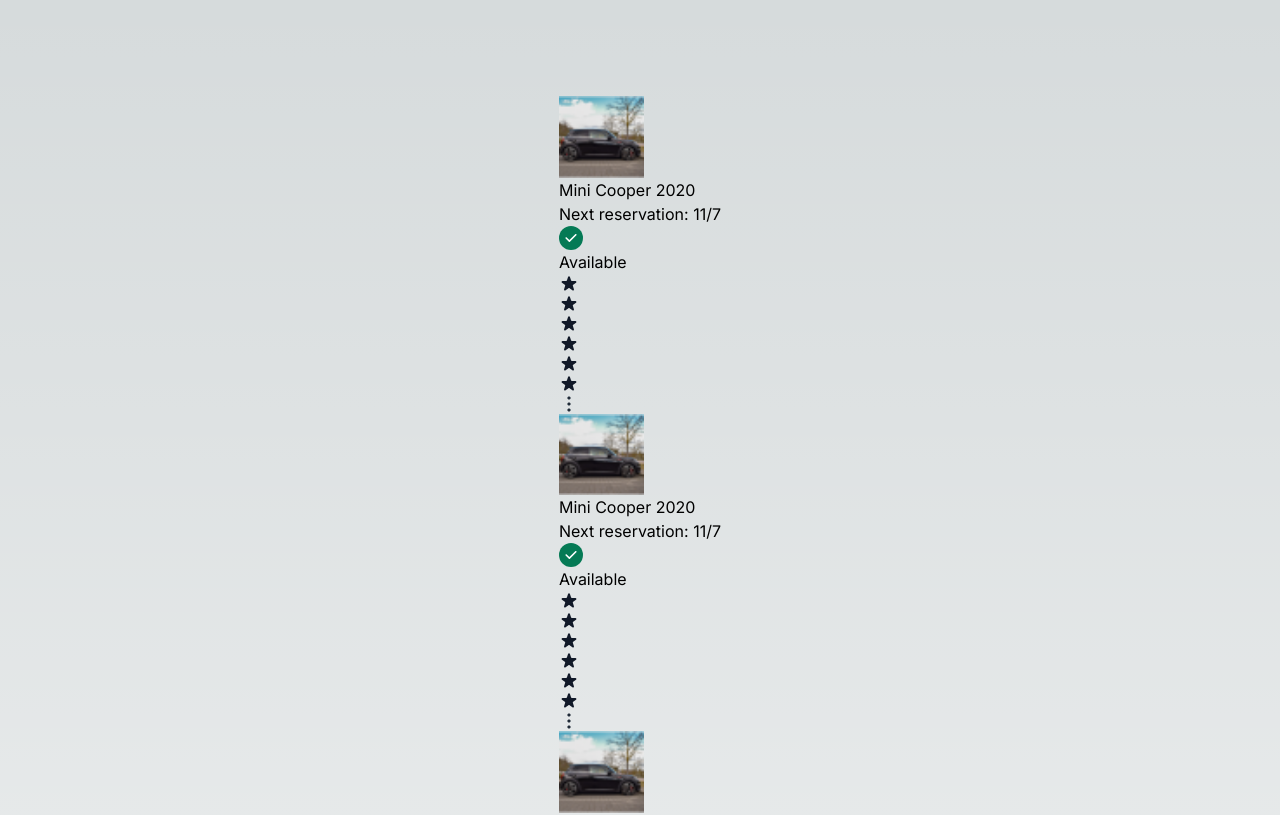
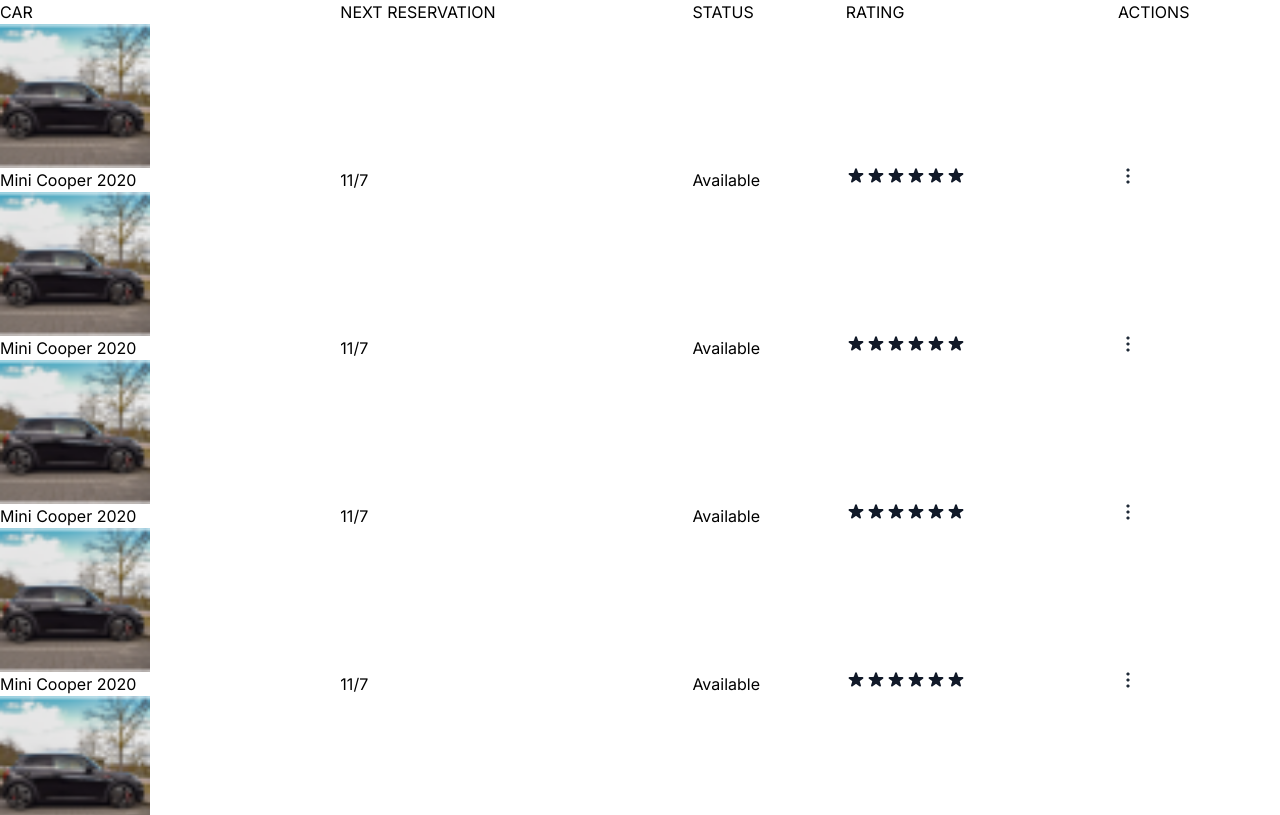
Before and after one commit to svnoliveira/car-tables, a Next.js app: page / in a window 1280 px wide. Shown: the top 815 px of the page. Built offline with nearby package versions, Linux system fonts and the light colour scheme.

Commit message:
feat: created carImage and ReservationInfo components

```diff
--- a/src/app/globals.css
+++ b/src/app/globals.css
@@ -16,16 +16,6 @@
   }
 }
 
-body {
-  color: rgb(var(--foreground-rgb));
-  background: linear-gradient(
-      to bottom,
-      transparent,
-      rgb(var(--background-end-rgb))
-    )
-    rgb(var(--background-start-rgb));
-}
-
 @layer utilities {
   .text-balance {
     text-wrap: balance;
--- a/src/app/layout.tsx
+++ b/src/app/layout.tsx
@@ -5,8 +5,8 @@
 const inter = Inter({ subsets: ["latin"] });
 
 export const metadata: Metadata = {
-  title: "Create Next App",
-  description: "Generated by create next app",
+  title: "Car Tables",
+  description: "Table with list of available cars",
 };
 
 export default function RootLayout({
--- a/src/app/page.tsx
+++ b/src/app/page.tsx
@@ -2,7 +2,7 @@
 
 export default function Home() {
   return (
-    <main className="flex min-h-screen flex-col items-center justify-between p-24">
+    <main>
       <CarList />
     </main>
   );
--- a/src/components/CarCard/index.tsx
+++ b/src/components/CarCard/index.tsx
@@ -2,6 +2,8 @@
 import { StatusButton } from "../StatusButton";
 import Image from "next/image";
 import { RatingStars } from "../RatingStars";
+import { CarImage } from "../CarImage";
+import { ReservationInfo } from "../ReservationInfo";
 
 interface ICarCardProps {
   car: TCar;
@@ -9,25 +11,13 @@
 
 export const CarCard = ({ car }: ICarCardProps) => {
   return (
-    <li>
-      <div>
-        <Image
-          src={car.picture}
-          alt={`Photo of the car ${car.name}`}
-          height={85}
-          width={85}
-          priority
-        />
-      </div>
-      <span>{car.name}</span>
-      <div>
-        <span>Next reservation: </span>
-        <span>{`${car.nextReservation.getMonth()+1}/${car.nextReservation.getUTCDate()}`}</span>
-      </div>
+    <li className="flex justify-between relative w-full md:table-row">
+      <CarImage picture={car.picture} name={car.name} />
+      <ReservationInfo name={car.name} nextReservation={car.nextReservation} />
       <StatusButton available={car.status} />
       <RatingStars rating={car.rating} />
-      <div>
-        <Image
+      <div className="block md:table-cell">
+        <Image className="object-contain w-5 h-5"
           src="/icons/action.svg"
           alt="3 dots Icon, simbolizing the menu"
           height={20}
--- /dev/null
+++ b/src/components/CarImage/index.tsx
@@ -0,0 +1,20 @@
+import Image from "next/image";
+interface ICarImageProps {
+    picture: string
+    name: string
+};
+
+export const CarImage = ({picture, name}:ICarImageProps) => {
+    return(
+        <div className="block md:table-cell">
+        <Image
+          src={picture}
+          alt={`Photo of the car ${name}`}
+          height={150}
+          width={150}
+          priority
+        />
+        <span className="hidden md:block">{name}</span>
+      </div>
+    )
+}
--- a/src/components/CarList/index.tsx
+++ b/src/components/CarList/index.tsx
@@ -1,14 +1,16 @@
-import { carDatabase } from "@/app/data/database"
-import { Header } from "../Header"
-import { CarCard } from "../CarCard"
+import { carDatabase } from "@/app/data/database";
+import { Header } from "../Header";
+import { CarCard } from "../CarCard";
 
 export const CarList = () => {
-    return (
-        <section>
-            {/* <Header /> */}
-            <ul>
-                {carDatabase.map((car) => <CarCard key={car.id} car={car}/>)}
-            </ul>
-        </section>
-    )
-}
+  return (
+    <section className="flex w-full md:table">
+      <Header />
+      <ul className="flex flex-col w-full p-4 gap-2 md:table-row-group">
+        {carDatabase.map((car) => (
+          <CarCard key={car.id} car={car} />
+        ))}
+      </ul>
+    </section>
+  );
+};
--- a/src/components/Header/index.tsx
+++ b/src/components/Header/index.tsx
@@ -1,11 +1,13 @@
 export const Header = () => {
   return (
-    <header>
-      <span>CAR</span>
-      <span>NEXT RESERVATION</span>
-      <span>STATUS</span>
-      <span>RATING</span>
-      <span>ACTIONS</span>
-    </header>
+    <div className="hidden md:table-header-group">
+      <div className="table-row">
+        <span className="table-cell">CAR</span>
+        <span className="table-cell">NEXT RESERVATION</span>
+        <span className="table-cell">STATUS</span>
+        <span className="table-cell">RATING</span>
+        <span className="table-cell">ACTIONS</span>
+      </div>
+    </div>
   );
 };
--- a/src/components/RatingStars/index.tsx
+++ b/src/components/RatingStars/index.tsx
@@ -2,16 +2,17 @@
 
 interface IRatingStars {
   rating: number;
+}
+
+export const RatingStars = ({ rating }: IRatingStars) => {
+  const getStarList = (n: number) => {
+    return Array.from({ length: n + 1 }, (_, i) => i);
   };
 
-export const RatingStars = ({rating}:IRatingStars) => {
-    const getStarList = (n:number) => {
-        return Array.from({length: n + 1}, (_, i) => i);
-    }
-
   return (
-        <ul>
-            {getStarList(rating).map((star) =>
+    <div className="flex md:table-cell">
+      <ul className="flex flex-row">
+        {getStarList(rating).map((star) => (
           <li key={star}>
             <Image
               src={"/icons/star.svg"}
@@ -19,7 +20,9 @@
               width={20}
               height={20}
             />
-            </li>)}
+          </li>
+        ))}
       </ul>
-    )
-}
+    </div>
+  );
+};
--- /dev/null
+++ b/src/components/ReservationInfo/index.tsx
@@ -0,0 +1,19 @@
+interface IReservationInfoProps {
+  name: string;
+  nextReservation: Date;
+}
+
+export const ReservationInfo = ({
+  name,
+  nextReservation,
+}: IReservationInfoProps) => {
+  return (
+    <div className="block md:table-cell">
+      <span className="block md:hidden">{name}</span>
+      <span className="block md:hidden">Next reservation: </span>
+      <span>{`${
+        nextReservation.getMonth() + 1
+      }/${nextReservation.getUTCDate()}`}</span>
+    </div>
+  );
+};
--- a/src/components/StatusButton/index.tsx
+++ b/src/components/StatusButton/index.tsx
@@ -7,26 +7,23 @@
 export const StatusButton = ({ available }: IStatusButton) => {
   return (
     <>
+      <div className="block absolute top-0 left-0 md:hidden">
+        <Image
+          src={`/icons/${available ? "success" : "failure"}.svg`}
+          alt={`${
+            available
+              ? "A green V icon symbolizing available"
+              : "A red X button symbolizing unavailable"
+          }`}
+          width={24}
+          height={24}
+        />
+      </div>
       {available ? (
-        <div>
-          <Image
-            src={"/icons/success.svg"}
-            alt="A green V icon symbolizing success"
-            width={24}
-            height={24}
-          />
-        </div>
+        <div className="hidden md:table-cell">Available</div>
       ) : (
-        <div>
-          <Image
-            src={"/icons/failure.svg"}
-            alt="A red X button symbolizing success"
-            width={24}
-            height={24}
-          />
-        </div>
+        <div className="hidden md:table-cell">Unavailable</div>
       )}
-      {available ? <div>Available</div> : <div>Unavailable</div>}
     </>
   );
 };
```
Lines whose indentation alone changed are shown as unchanged.
